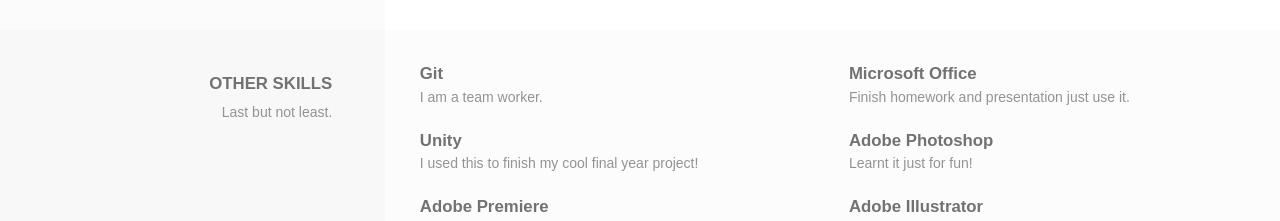
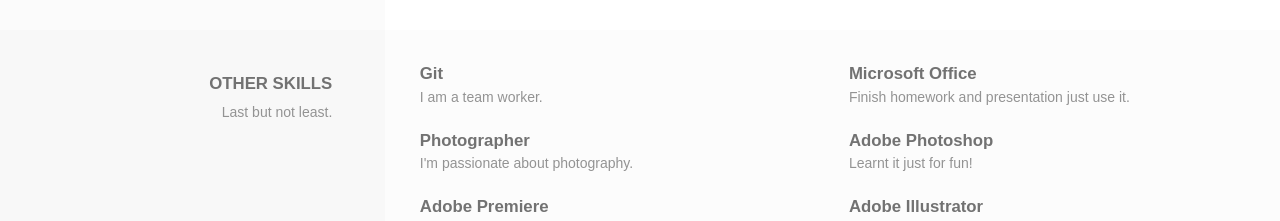
Before and after one commit to kaisensei1206/kaiweiPersonalWeb, a React (Create React App) app: page / in a window 1280 px wide. Shown: the part 1742-1963 px from the top of the page. Built offline with nearby package versions, Linux system fonts and the light colour scheme.

Commit message:
add languages

```diff
--- a/src/components/OtherSkill/index.tsx
+++ b/src/components/OtherSkill/index.tsx
@@ -27,8 +27,8 @@
               subtitle={"Finish homework and presentation just use it."}
             />
             <OtherSkillCard
-              title={"Unity"}
-              subtitle={"I used this to finish my cool final year project!"}
+              title={"Photographer"}
+              subtitle={"I'm passionate about photography."}
             />
             <OtherSkillCard
               title={"Adobe Photoshop"}
```
